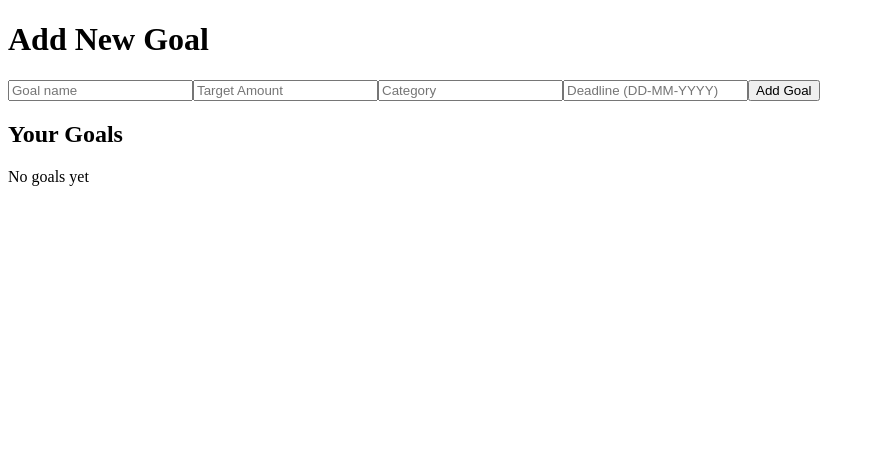
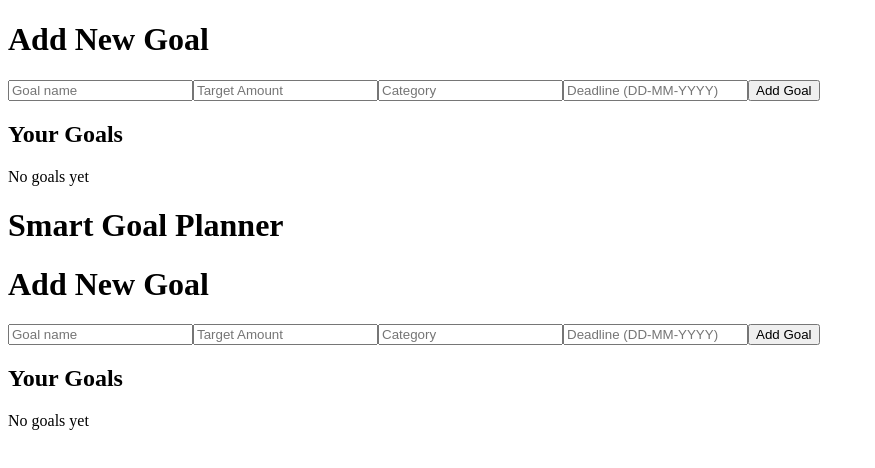
Before and after one commit to ErnestMunyoki/smart-goal-planner, a React (Vite) app: page / in a window 1280 px wide. Shown: the top 468 px of the page, without its empty margins (0-875 px from the left). Built offline with nearby package versions, Linux system fonts and the light colour scheme.

Commit message:
changes made to Overview.jsx file

```diff
--- a/src/App.jsx
+++ b/src/App.jsx
@@ -1,22 +1,40 @@
 import { useState } from "react";
 import GoalForm from "./Components/GoalForm";
 import GoalList from "./Components/GoalList";
+import DepositForm from "./Components/DepositForm";
+import Overview from "./Components/Overview";
 
 function App() {
   const [goals, setGoals] = useState([]);
 
-  const handleAddGoal = (goal) => {
-    const newGoalWithId = { ...goal, id: Date.now() };
-    setGoals([...goals, newGoalWithId]);
-    console.log("New Goal Submitted:", newGoalWithId);
-  };
+  function addGoal(goal) {
+    const newGoal = { ...goal, id: Date.now() };
+    setGoals([...goals, newGoal]);
+  }
 
-  const handleDeleteGoal = (id) => {
-    const updatedGoals = goals.filter(goal => goal.id !== id);
-    setGoals(updatedGoals);
-  };
+  function deleteGoal(id) {
+    setGoals(goals.filter(goal => goal.id !== id));
+  }
 
+  function addDeposit(goalId, amount) {
+    setGoals(goals.map(goal =>
+      goal.id === goalId
+        ? { ...goal, savedAmount: goal.savedAmount + amount }
+        : goal
+    ));
+  }
 
+  return (
+    <div>
+      <h1>Smart Goal Planner</h1>
+      <GoalForm onAddGoal={addGoal} />
+      <Overview goals={goals} />
+      {goals.map(goal => (
+        <DepositForm key={goal.id} goalId={goal.id} onAddDeposit={addDeposit} />
+      ))}
+      <GoalList goals={goals} onDeleteGoal={deleteGoal} />
+    </div>
+  );
 }
 
 export default App;
```
